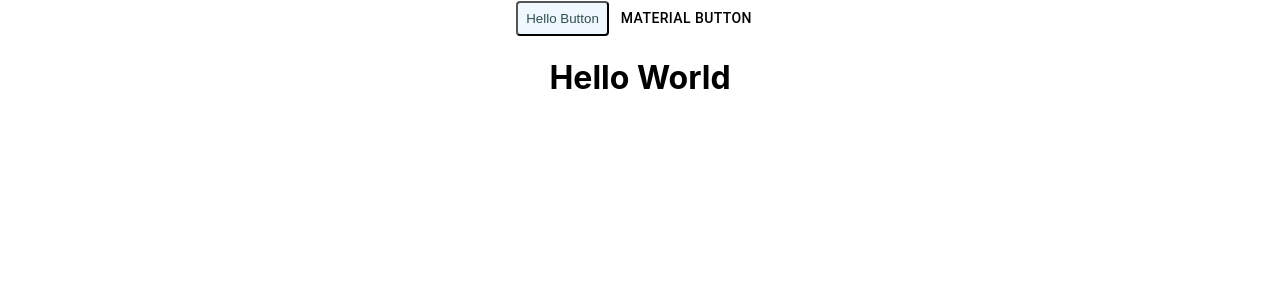
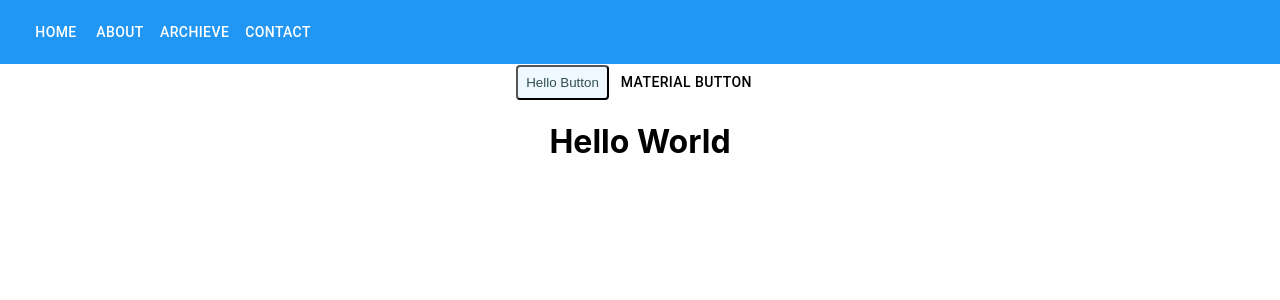
Before and after one commit to unbeknownst6k9/personal-page, a React (Create React App) app: page / in a window 1280 px wide. Shown: the top 300 px of the page. Built offline with nearby package versions, Linux system fonts and the light colour scheme.

Commit message:
update pages and header(currently under experiment)

```diff
--- a/src/App.js
+++ b/src/App.js
@@ -1,26 +1,30 @@
+import { BrowserRouter, Routes, Route, Navigate } from "react-router-dom";
 import React from 'react';
-import Button from '@mui/material/Button';
-import { styled } from '@mui/material/styles';
 import logo from './logo.svg';
 import './App.css';
 
-const BlueBtn = styled('button')({
-    color: 'darkslategray',
-    backgroundColor: 'aliceblue',
-    padding: 8,
-    borderRadius: 4,
-});
+//Pages
+import IndexPage from './pages/Index';
+import NotFoundPage from './pages/404';
+import ArchievePage from './pages/Archieve';
+import AboutPage from './pages/About';
+import ContactPage from './pages/Contact';
 
 function App() {
   return (
       <div className="App">
-          <BlueBtn>Hello Button</BlueBtn>
-          <Button sx={{
-              color: 'black',
-              fontWeight: 'medium',
-              mx: 0.5,
-          }}>material button</Button>
-        <h1>Hello World</h1>
+          <BrowserRouter>
+              <Routes>
+                  <Route exact path="/" element={<IndexPage />} />
+                  <Route exact path="/Archieve" element={<ArchievePage />} />
+                  <Route exact path="/About" element={<AboutPage />} />
+                  <Route exact path="/Contact" element={<ContactPage />} />
+
+                  <Route exact path="/404" element={<NotFoundPage />} />
+                  <Route path="*" element={<Navigate replace to="/404"/>}/>
+              </Routes>
+          </BrowserRouter>
+
     </div>
   );
 }
--- /dev/null
+++ b/src/components/NavBar.js
@@ -0,0 +1,24 @@
+// JavaScript source code
+import React from 'react';
+import { styled } from '@mui/material/styles';
+import { Link } from 'react-router-dom';
+import { Box, Toolbar, Button } from '@mui/material';
+
+
+const StyledButton = styled(Button)`
+    color: white;
+`;
+
+function NavBar() {
+    return (
+        <Box sx={{ backgroundColor:'#2196f3'}}>
+            <Toolbar >
+                <StyledButton component={Link} to="/">Home</StyledButton>
+                <StyledButton component={Link} to="/About">About</StyledButton>
+                <StyledButton component={Link} to="/Archieve">Archieve</StyledButton>
+                <StyledButton component={Link} to="/Contact">Contact</StyledButton>
+            </Toolbar>
+        </Box>
+    );
+}
+export default NavBar;
--- /dev/null
+++ b/src/pages/404.js
@@ -0,0 +1,10 @@
+// JavaScript source code
+import React from 'react';
+import Typography from '@mui/material/Typography';
+
+function NotFoundPage() {
+    return (
+        <Typography>404 page not found</Typography>
+    );
+}
+export default NotFoundPage;
--- /dev/null
+++ b/src/pages/About.js
@@ -0,0 +1,14 @@
+// JavaScript source code
+import React from 'react';
+import { Box, Typography } from '@mui/material';
+import NavBar from '../components/NavBar';
+
+function AboutPage() {
+    return (
+        <Box>
+            <NavBar />
+            <Typography>About</Typography>
+        </Box>
+    );
+}
+export default AboutPage;
--- /dev/null
+++ b/src/pages/Archieve.js
@@ -0,0 +1,14 @@
+// JavaScript source code
+import React from 'react';
+import { Box, Typography } from '@mui/material';
+import NavBar from '../components/NavBar';
+
+function ArchievePage() {
+    return (
+        <Box>
+            <NavBar />
+            <Typography>Archieve</Typography>
+        </Box>
+    );
+}
+export default ArchievePage;
--- /dev/null
+++ b/src/pages/Contact.js
@@ -0,0 +1,14 @@
+// JavaScript source code
+import React from 'react';
+import { Box, Typography } from '@mui/material';
+import NavBar from '../components/NavBar';
+
+function ContactPage() {
+    return (
+        <Box>
+            <NavBar />
+            <Typography>Contact</Typography>
+        </Box>
+    );
+}
+export default ContactPage;
--- /dev/null
+++ b/src/pages/Index.js
@@ -0,0 +1,29 @@
+// JavaScript source code
+//this is the main page
+import React from 'react';
+import Button from '@mui/material/Button';
+import { styled } from '@mui/material/styles';
+import NavBar from '../components/NavBar';
+
+const BlueBtn = styled('button')({
+    color: 'darkslategray',
+    backgroundColor: 'aliceblue',
+    padding: 8,
+    borderRadius: 4,
+});
+
+function IndexPage() {
+    return (
+        <div>
+            <NavBar/>
+            <BlueBtn>Hello Button</BlueBtn>
+            <Button sx={{
+                color: 'black',
+                fontWeight: 'medium',
+                mx: 0.5,
+            }}>material button</Button>
+            <h1>Hello World</h1>
+        </div>
+    );
+}
+export default IndexPage
```
